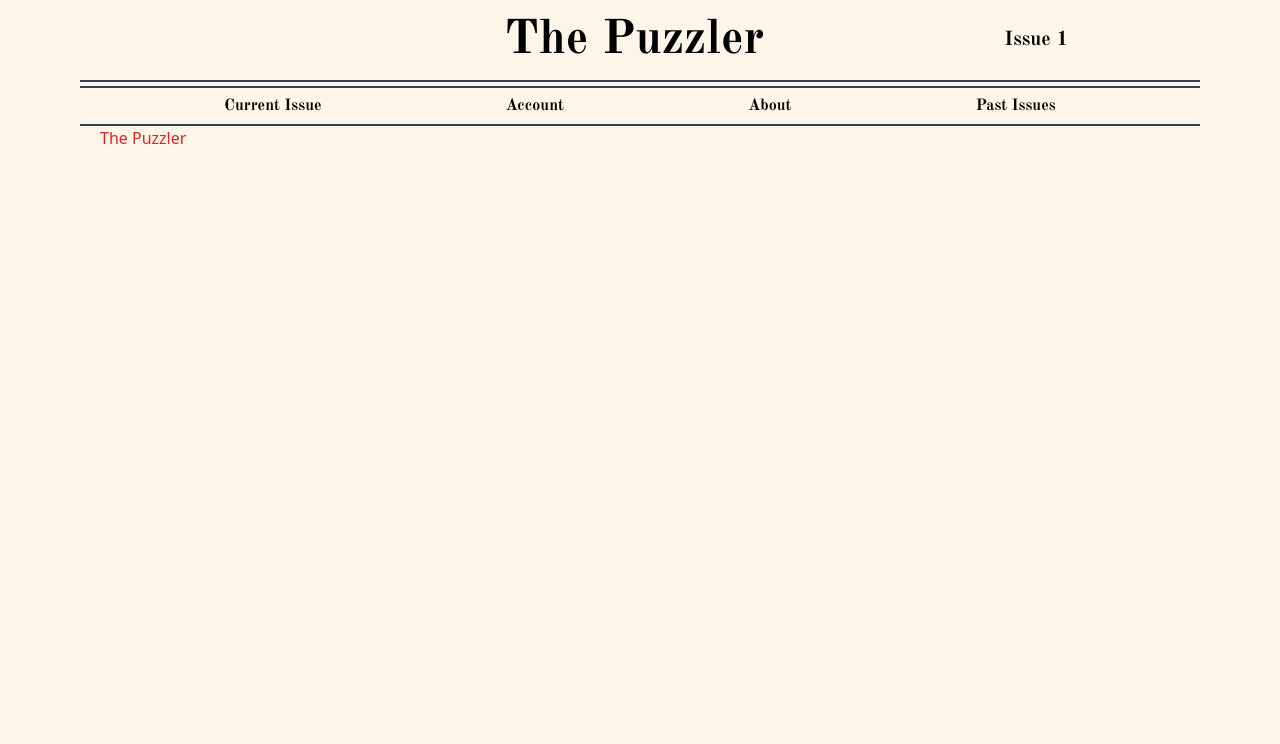
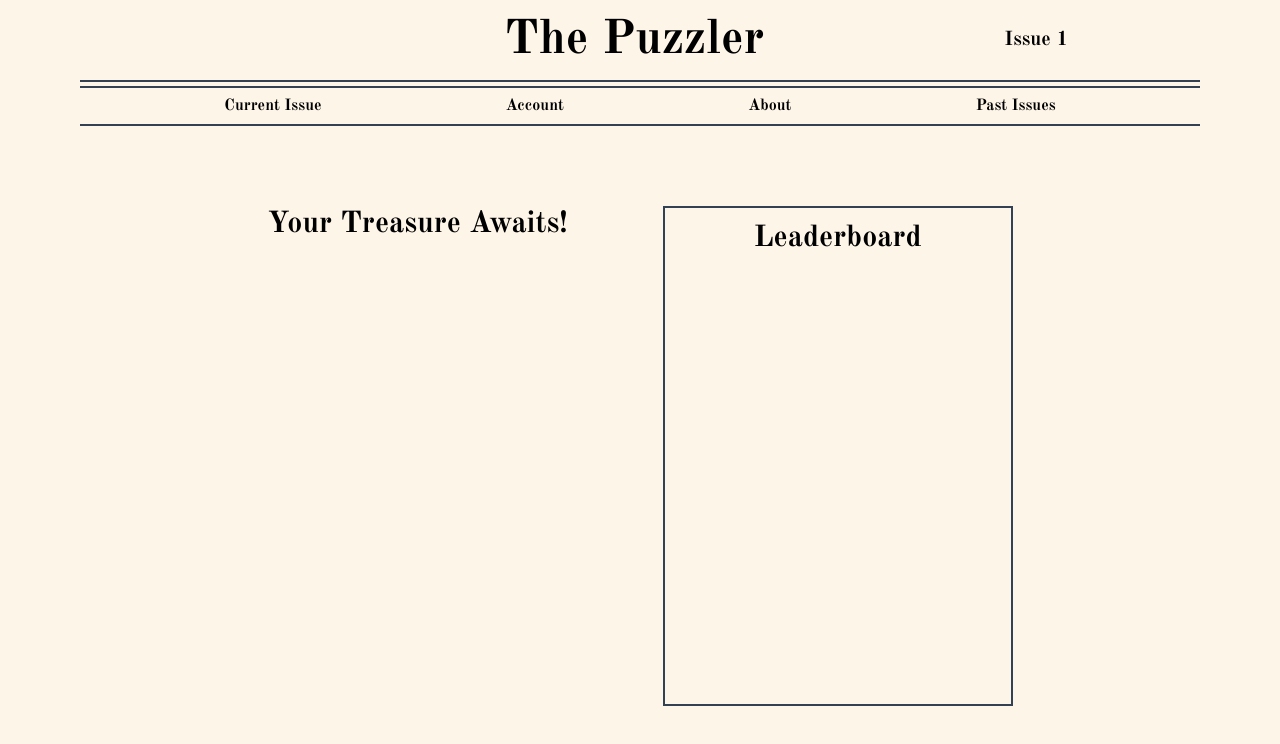
Before and after one commit to FSA-Grads-Project/competition-site, a React app: page / in a window 1280 px wide. Shown: the top 744 px of the page. Built offline with nearby package versions, Linux system fonts and the light colour scheme; no server answers.

Commit message:
add styling to landing page

```diff
--- a/client/Components/Problem.js
+++ b/client/Components/Problem.js
@@ -1,17 +1,16 @@
 import React from 'react';
 import { useSelector } from "react-redux";
-import AppStyles from '../StyledComponents/ProblemStyles.tw';
+import { Main, LeftDiv, RightDiv} from '../StyledComponents/ProblemStyles.tw';
 
 const Problem = () => {
 
     const problems = useSelector(state => state.problems);
 
     return (
-      <AppStyles>
-      <div>
-        The Puzzler
-        </div>
-      </AppStyles>
+      <Main>
+        <LeftDiv>Your Treasure Awaits!</LeftDiv>
+        <RightDiv>Leaderboard</RightDiv>
+      </Main>
     )
 };
 
--- a/client/StyledComponents/NavStyles.tw.js
+++ b/client/StyledComponents/NavStyles.tw.js
@@ -9,6 +9,7 @@ export const NavMain = tw.div`
     border-slate-700
     border-t-2
     mt-1
+    mb-10
 `;
 
 export const NavText = tw.div`
--- a/client/StyledComponents/ProblemStyles.tw.js
+++ b/client/StyledComponents/ProblemStyles.tw.js
@@ -1,7 +1,31 @@
 import tw from "tailwind-styled-components";
 
-const ProblemStyles = tw.div`
-    text-red-600
+export const Main = tw.div`
+    flex
+    justify-around
 `;
 
-export default ProblemStyles
+export const RightDiv = tw.div`
+    mr-40
+    mt-10
+    pt-3
+    min-h-[500px]
+    min-w-[350px]
+    border-2
+    border-slate-700
+    flex
+    justify-center
+    font-old-standard-tt
+    font-black
+    text-3xl
+`;
+
+export const LeftDiv = tw.div`
+    ml-40
+    mt-10
+    flex
+    justify-center
+    font-old-standard-tt
+    font-black
+    text-3xl
+`;
```
